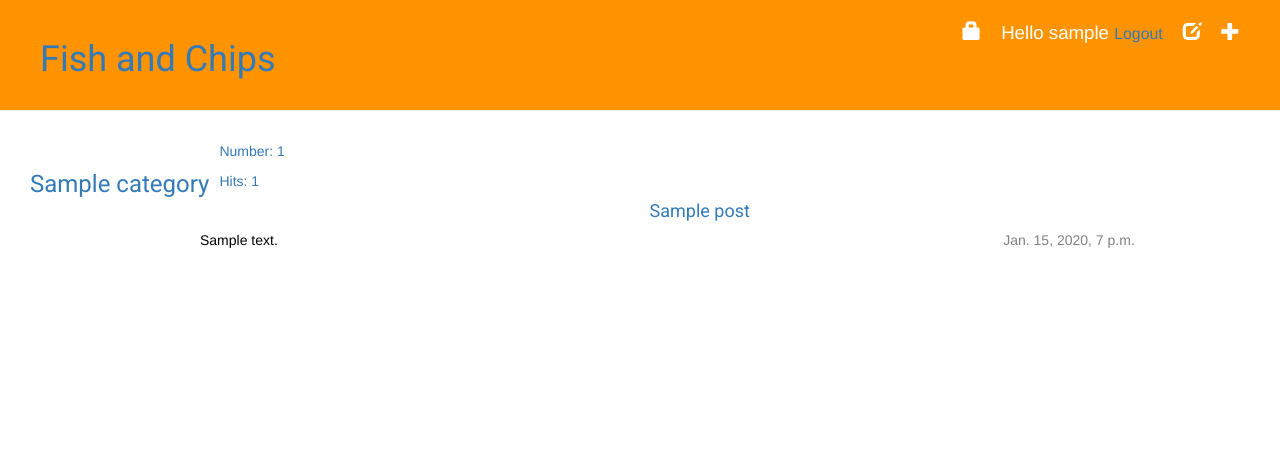
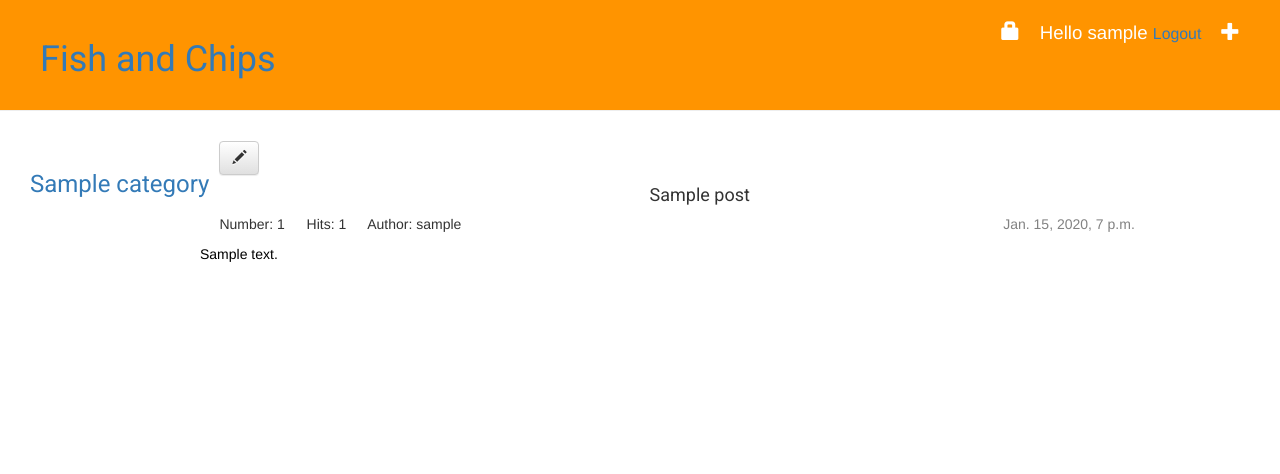
Before and after one commit to csddochi/fishandchips, a Django app: page /post/1/ in a window 1280 px wide. Shown: the top 474 px of the page. Run offline with Django 3.2, Linux system fonts and the light colour scheme; a user stored in the database is signed in; tables that the repository leaves empty hold one stand-in row (values such as "Sample post"); some libraries are stand-ins or nearby versions.

Commit message:
added post_new and post_edit

```diff
--- a/fips/templates/fips/main.html
+++ b/fips/templates/fips/main.html
@@ -15,8 +15,7 @@
 {% block header-content %}
 <div class="page-header">
   {% if user.is_authenticated %}
-  <a href="{% url 'main' %}" class="top-menu"><span class="glyphicon glyphicon-plus"></span></a>
-  <a href="{% url 'main' %}" class="top-menu"><span class="glyphicon glyphicon-edit"></span></a>
+  <a href="{% url 'post_new' %}" class="top-menu"><span class="glyphicon glyphicon-plus"></span></a>
   <p class="top-menu">Hello {{ user.username }} <small><a href="{% url 'logout' %}">Logout</a></small></p>
   {% if user.is_superuser %}
   <a href="/admin" class="top-menu"><span class="glyphicon glyphicon-lock"></span></a>
@@ -38,14 +37,14 @@
       <th class='category'>Category</th>
       <th class='title'>Title</th>
       <th class='author'>Author</th>
-      <th>Date</th>
+      <th>Published date</th>
     </tr>
     {% for post in posts %}
     <tr>
       <td class='category'>{{ post.subject }}</td>
       <td class='title'><a href="{% url 'post_detail' pk=post.pk %}">{{ post.title }}</a></td>
       <td class='author'>{{ post.author }}</td>
-      <td class="date">{{ post.created_date }}</td>
+      <td class="date">{{ post.published_date }}</td>
     </tr>
   {% endfor %}
 </table>
--- a/fips/templates/fips/post_detail.html
+++ b/fips/templates/fips/post_detail.html
@@ -1,4 +1,4 @@
-{% extends 'fips/base.html' %}
+{% extends 'fips/main.html' %}
 {% load staticfiles %}
 
 {% block title %}
@@ -26,20 +26,6 @@
 </style>
 {% endblock %}
 
-{% block header-content %}
-<div class="page-header">
-  {% if user.is_authenticated %}
-  <a href="{% url 'main' %}" class="top-menu"><span class="glyphicon glyphicon-plus"></span></a>
-  <a href="{% url 'main' %}" class="top-menu"><span class="glyphicon glyphicon-edit"></span></a>
-  <p class="top-menu">Hello {{ user.username }} <small><a href="{% url 'logout' %}">Logout</a></small></p>
-  {% if user.is_superuser %}
-  <a href="/admin" class="top-menu"><span class="glyphicon glyphicon-lock"></span></a>
-  {% endif %}
-  {% endif %}
-  <h1><a href="/main">Fish and Chips</a></h1>
-</div>
-{% endblock %}
-
 {% block content %}
   <div class='categories'>
       {% for category in categories %}
@@ -47,14 +33,15 @@
       {% endfor %}
   </div>
   <div class="post" style="height:100%">
-        <p>Number: {{ post.pk }} </p>
-        <p>Hits: {{ post.hits }} </p>
+    <a class="btn btn-default" href="{% url 'post_edit' pk=post.pk %}"><span class="glyphicon glyphicon-pencil"></span></a>
     <h4 style="text-align: center;">{{ post.title }}</h4>
     {% if post.published_date %}
         <div class="date" style="float: right;">
             {{ post.published_date }}
         </div>
     {% endif %}
+        <p>Number: {{ post.pk }} &emsp; Hits: {{ post.hits }} &emsp; Author: {{ post.author }}</p>
+
         <p style="color: black;">{{ post.text|linebreaksbr }}</p>
   </div>
   <div class="page-button" style="position:absolute; right: 150px; bottom: 30px; margin-bottom:30px">
--- a/fips/urls.py
+++ b/fips/urls.py
@@ -7,6 +7,8 @@ urlpatterns = [
     url(r'^login', views.sign_in, name='login'),
     url(r'^logout', views.log_out, name='logout'),
     url(r'^post/(?P<pk>[0-9]+)/$', views.post_detail, name='post_detail'),
+    url(r'^post/new/$', views.post_new, name='post_new'),
+    url(r'^post/(?P<pk>[0-9]+)/edit/$', views.post_edit, name='post_edit'),
     url(r'^admin', admin.site.urls),
     url(r'^.*$', views.introduction, name='introduction'),
 ]
--- a/fips/views.py
+++ b/fips/views.py
@@ -1,4 +1,4 @@
-from django.shortcuts import render, get_object_or_404
+from django.shortcuts import render, get_object_or_404, redirect
 from django.contrib.auth import authenticate, login, logout
 from .models import User, Category, Post
 from django.contrib.auth.decorators import login_required
@@ -7,6 +7,7 @@ from django.http import HttpResponseRedirect
 from django.utils import timezone
 from django.core.paginator import Paginator, EmptyPage, PageNotAnInteger
 from django.db.models import F
+from .forms import PostForm
 
 # Create your views here.
 def introduction(request):
@@ -42,7 +43,7 @@ def log_out(request):
 @login_required
 def main_view(request):
     categories = Category.objects.filter().order_by('pk')
-    post_list = Post.objects.filter(created_date__lte=timezone.now()).order_by('-created_date')
+    post_list = Post.objects.filter(published_date__lte=timezone.now()).order_by('-published_date')
     page = request.GET.get('page')
 
     paginator = Paginator(post_list, 15)
@@ -60,3 +61,32 @@ def post_detail(request, pk):
     post = get_object_or_404(Post, pk=pk)
     Post.objects.filter(id=pk).update(hits=F('hits')+1)
     return render(request, 'fips/post_detail.html', {'categories': categories, 'post': post})
+
+@login_required
+def post_new(request):
+    if request.method == 'POST':
+        form = PostForm(request.POST)
+        if form.is_valid():
+            post = form.save(commit=False)
+            post.author = request.user
+            post.published_date = timezone.now()
+            post.save()
+            return redirect('post_detail', pk=post.pk)
+    else:
+        form = PostForm()
+    return render(request, 'fips/post_edit.html', {'form': form})
+
+@login_required
+def post_edit(request, pk):
+    post = get_object_or_404(Post, pk=pk)
+    if request.method == 'POST':
+        form = PostForm(request.POST, instance=post)
+        if form.is_valid():
+            post = form.save(commit=False)
+            post.author = request.user
+            post.published_date = timezone.now()
+            post.save()
+            return redirect('post_detail', pk=post.pk)
+    else:
+        form = PostForm(instance=post)
+    return render(request, 'fips/post_edit.html', {'form': form})
```
Also changed, not shown: fips/forms.py (added, +9 -0 lines), fips/templates/fips/post_edit.html (added, +11 -0 lines), fips/templates/fips/post_new.html (deleted). Lines whose indentation alone changed are shown as unchanged.
